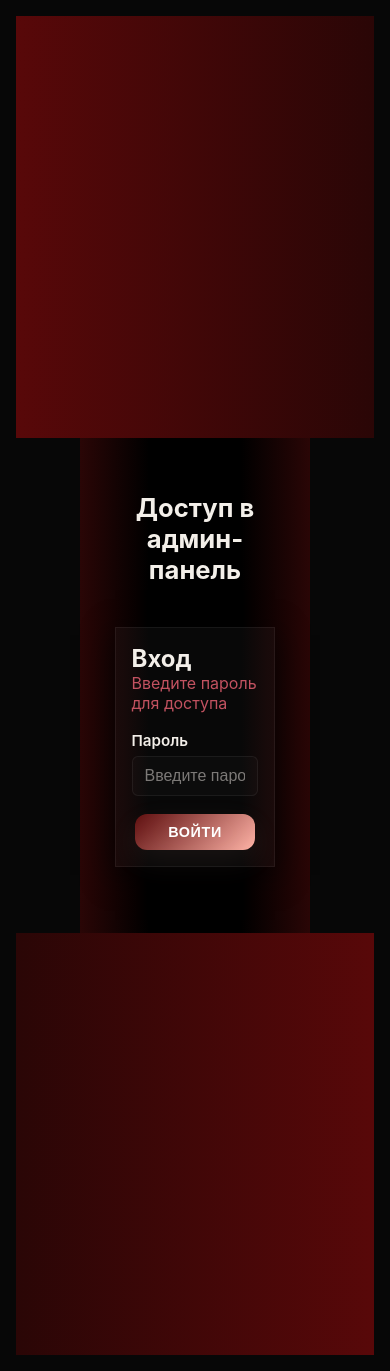
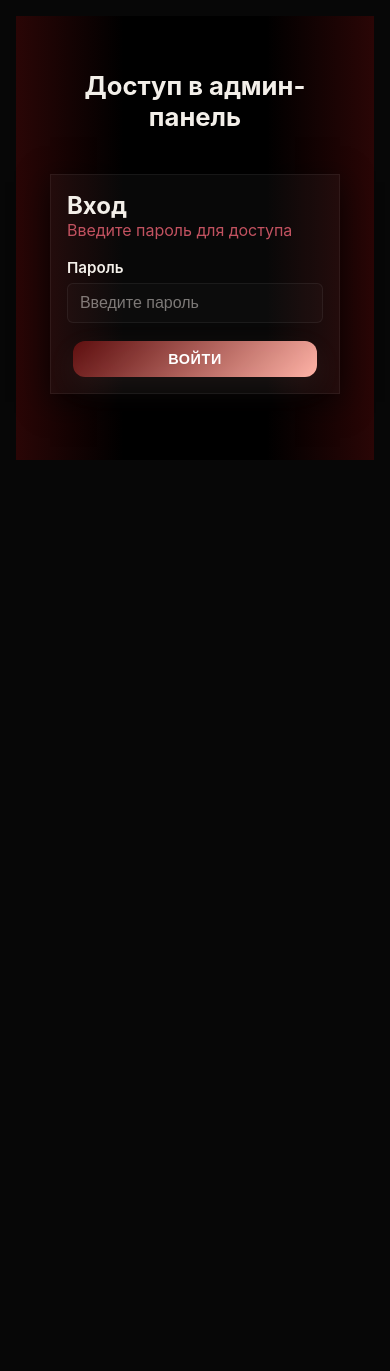
Before and after one commit to SonOfSun-cd/school-event, a FastAPI app: page /admin in a window 390 px wide. After the commit the page ends 460 px from the top, so only its background shows below. Run offline with FastAPI, Linux system fonts and the light colour scheme; parts of the project's set-up code (start-up, migrations or seed data) failed here and were passed over.

Commit message:
проверка для финалочки

```diff
--- a/app/backend/static/style.css
+++ b/app/backend/static/style.css
@@ -144,7 +144,6 @@ tbody tr:hover { background: var(--muted); }
   background: linear-gradient(to right, var(--dark-burgundy) 0%, var(--index-dark) 30%, var(--index-dark) 70%, var(--dark-burgundy) 100%);
   flex: 1.2;
   padding: 0;
-  max-width: 64%;
 }
 
 .center-content {
@@ -355,3 +354,7 @@ tbody tr:hover { background: var(--muted); }
 }
 
 @media (max-width: 768px) { .header h1{ font-size:1.6rem } .form-container, .table-container{ padding:16px } }
+
+@media (max-width: 768px) {
+  .index-side { display: none !important; }
+}
--- a/app/backend/templates/admin.html
+++ b/app/backend/templates/admin.html
@@ -8,7 +8,7 @@
     </head>
     <body>
         <div class="index-wrapper">
-            <div class="index-section index-side"></div>
+            <div class="index-side"></div>
 
             <div class="index-section index-center">
                 <div class="container">
```
